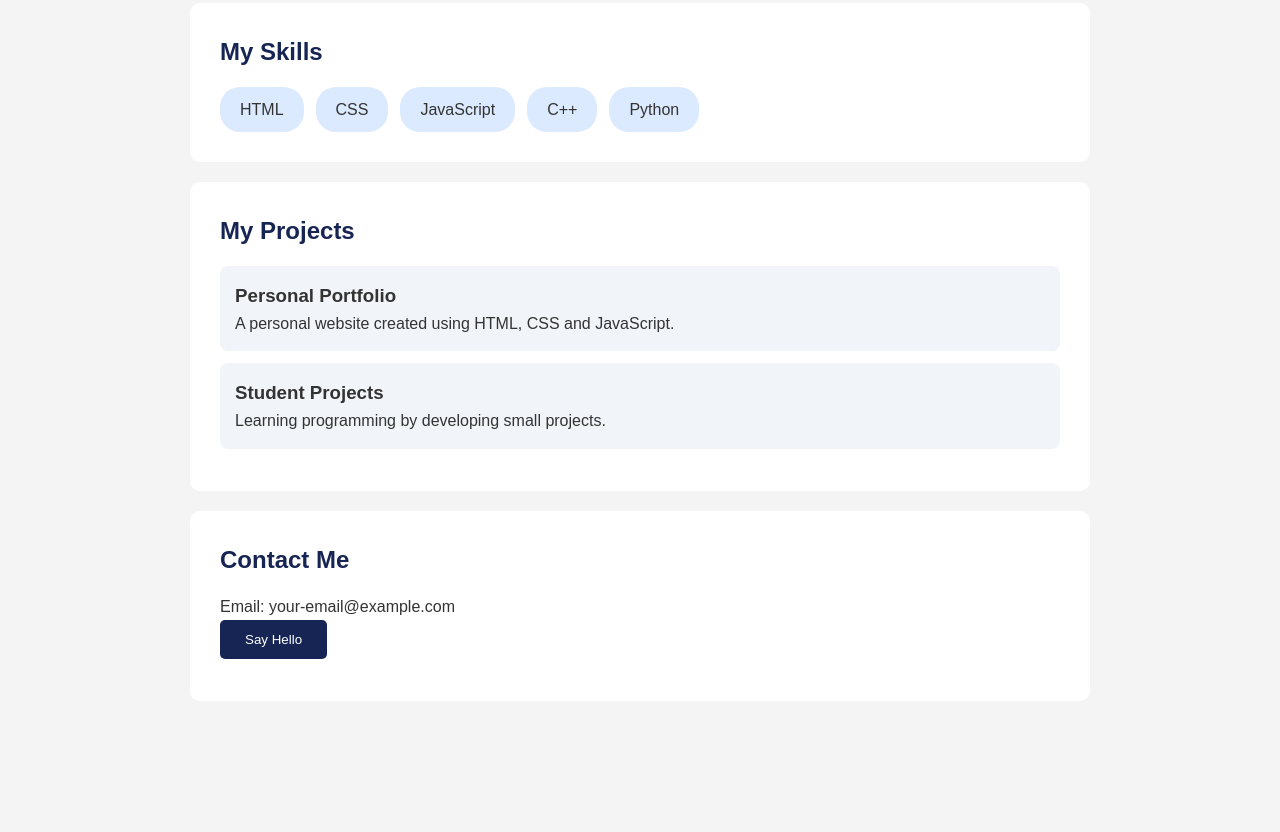
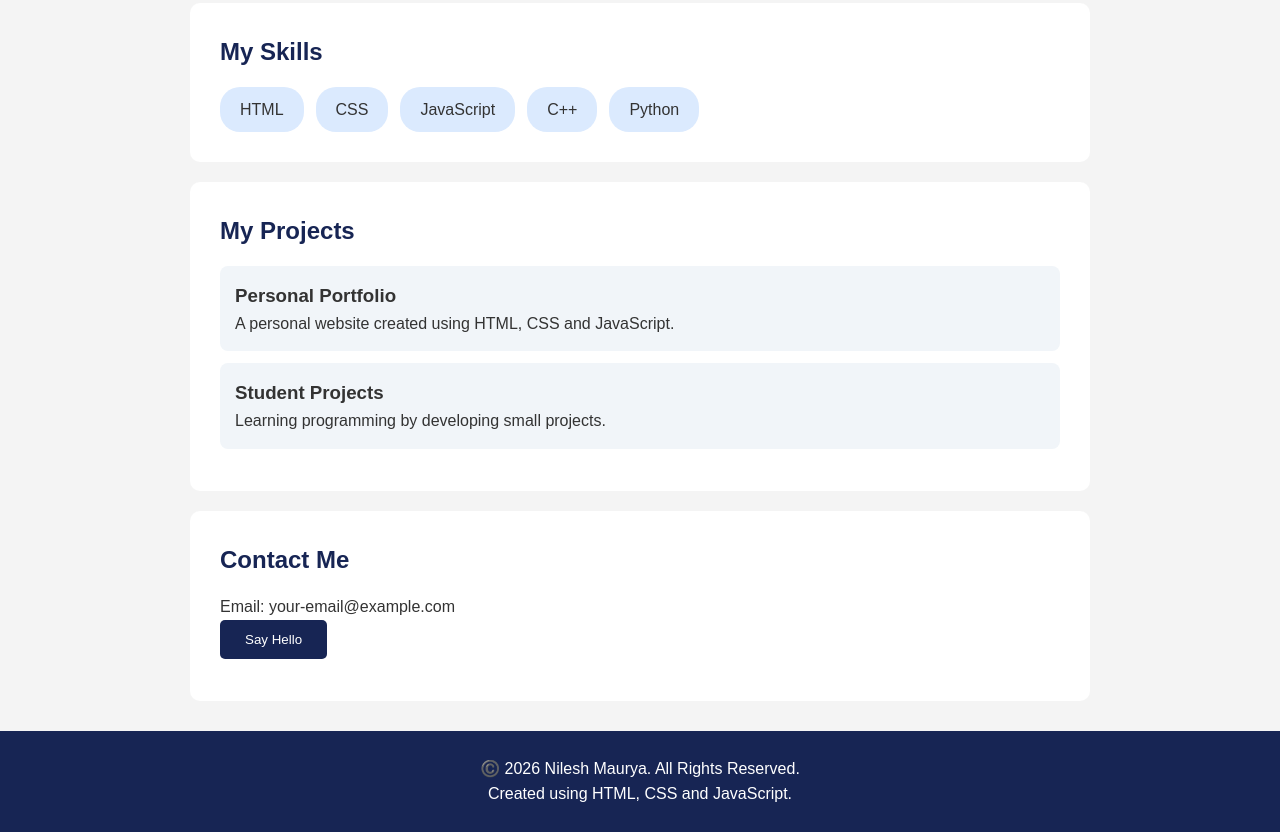
Before and after one commit to nileshmaurya3560-png/Git-and-github-practical-test-, a plain HTML site: page index.html in a window 1280 px wide. Shown: the part 470-1302 px from the top of the page. Before the commit the page ends 1191 px from the top, so only its background shows below. Drawn offline with Linux system fonts and the light colour scheme.

Commit message:
Add footer to portfolio

```diff
--- a/index.html
+++ b/index.html
@@ -57,7 +57,10 @@
         <button onclick="showMessage()">Say Hello</button>
         <p id="message"></p>
     </section>
-
+<footer>
+    <p>©️ 2026 Nilesh Maurya. All Rights Reserved.</p>
+    <p>Created using HTML, CSS and JavaScript.</p>
+</footer>
     <script src="script.js"></script>
 </body>
 </html>
--- a/style.css
+++ b/style.css
@@ -90,3 +90,10 @@ nav a {
 nav a:hover {
     color: #93c5fd;
 }
+footer {
+    background-color: #172554;
+    color: white;
+    text-align: center;
+    padding: 25px;
+    margin-top: 30px;
+}
```
